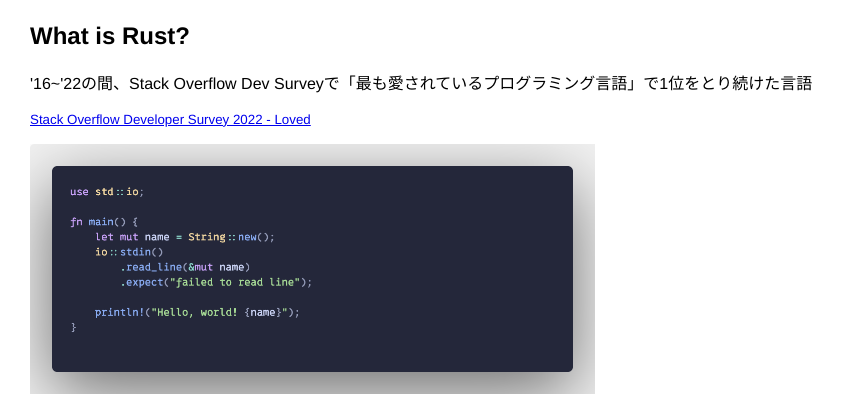
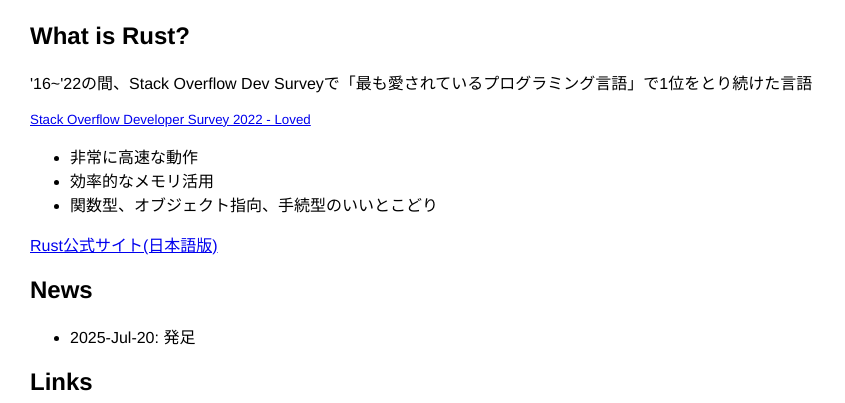
Before and after one commit to Uliboooo/rust-tid-pages, a plain HTML site: page index.html in a window 1280 px wide. Shown: the part 116-519 px from the top of the page, without its empty margins (0-845 px from the left). Drawn offline with Linux system fonts and the light colour scheme.

Commit message:
delete hello code image

```diff
--- a/index.html
+++ b/index.html
@@ -20,7 +20,7 @@
             <p><small><a href="https://survey.stackoverflow.co/2022/#section-most-loved-dreaded-and-wanted-programming-scripting-and-markup-languages"
                         target="_blank" rel="noopener noreferrer">Stack Overflow Developer Survey 2022 -
                         Loved</a></small></p>
-            <img src="resource/rust-hello.png" alt="hello code in Rust" class="code_image">
+            <!-- <img src="resource/rust-hello.png" alt="hello code in Rust" class="code_image"> -->
             <ul>
                 <li>非常に高速な動作</li>
                 <li>効率的なメモリ活用</li>
--- a/style/style.css
+++ b/style/style.css
@@ -16,9 +16,7 @@ body {
 .qr {
     height: 200px;
 }
-.code_image {
-    height: 250px;
-}
+
 .contents {
     .links {
         h2 {
```
